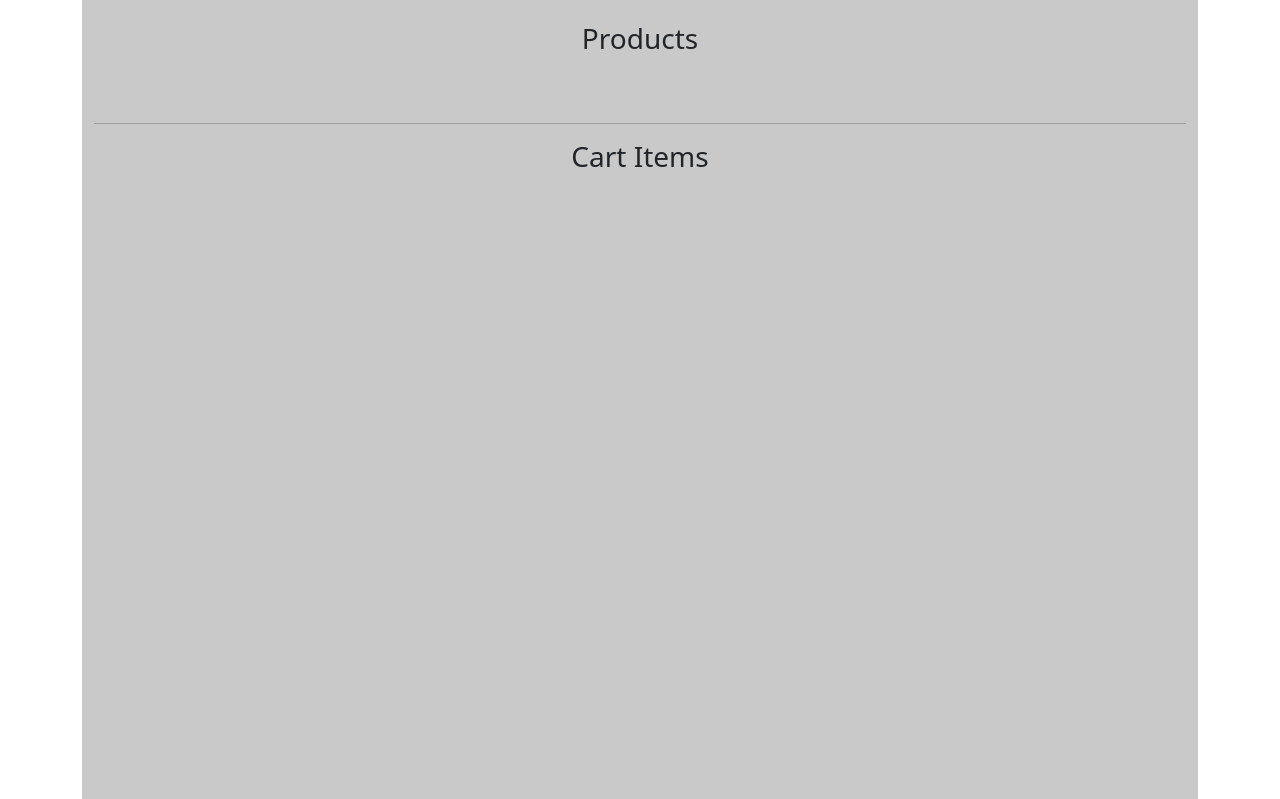
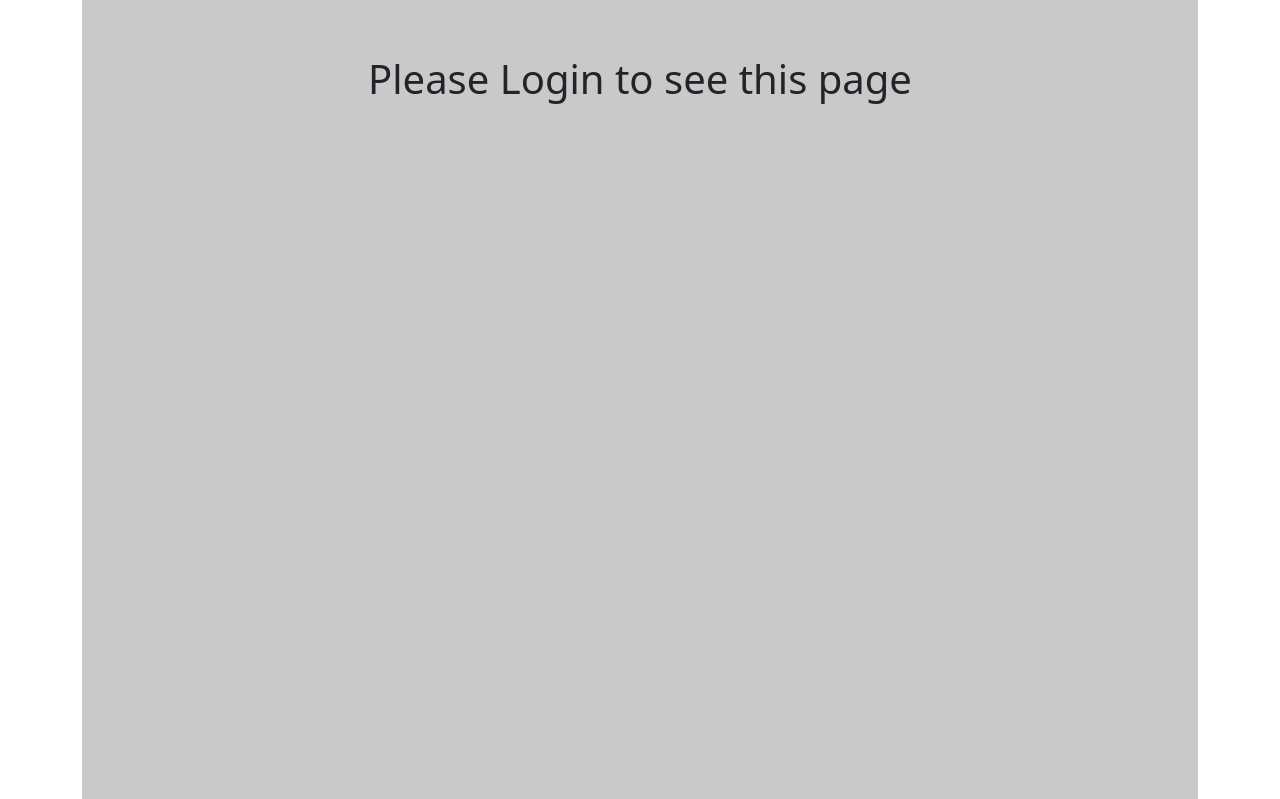
Before and after one commit to VascoMarmelo/300Buy, a Django app: page / in a window 1280 px wide. Shown: the part 96-895 px from the top of the page. Run offline with Django 4.2, Linux system fonts and the light colour scheme; data that the repository does not hold is empty; some libraries are stand-ins or nearby versions.

Commit message:
Added security in main page

```diff
--- a/_300Buy/app/templates/app/main_page.html
+++ b/_300Buy/app/templates/app/main_page.html
@@ -3,6 +3,7 @@
 {% load static %}
 
 {% block content %}
+{% if request.user.is_authenticated %}
     <div class="container" style="background-color: rgb(202, 201, 201); min-height: 50em">
         <div class="col-sm-1" style="padding: 1%"></div>
         <div class="row" id="productsList">
@@ -15,4 +16,11 @@
     </div>
 
     <script type="text/babel" src="{% static 'polls/main_page.js' %}" defer></script>
+{% else %}
+    <div class="container" style="background-color: rgb(202, 201, 201); min-height: 50em">
+        <div class="d-flex justify-content-center" style="padding: 5%">
+            <h1>Please Login to see this page</h1>
+        </div>
+    </div>
+{%endif%}
 {% endblock %}
```
Also changed, not shown: _300Buy/db.sqlite3.
